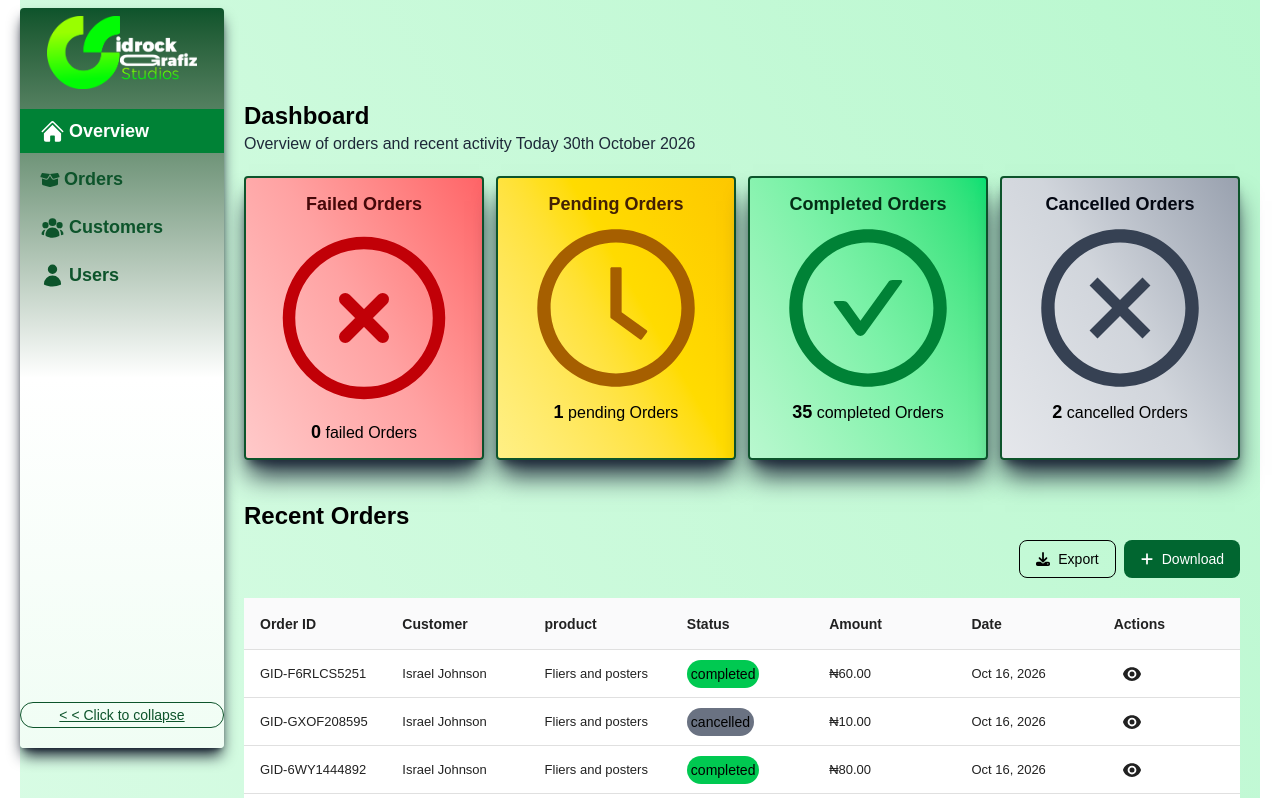
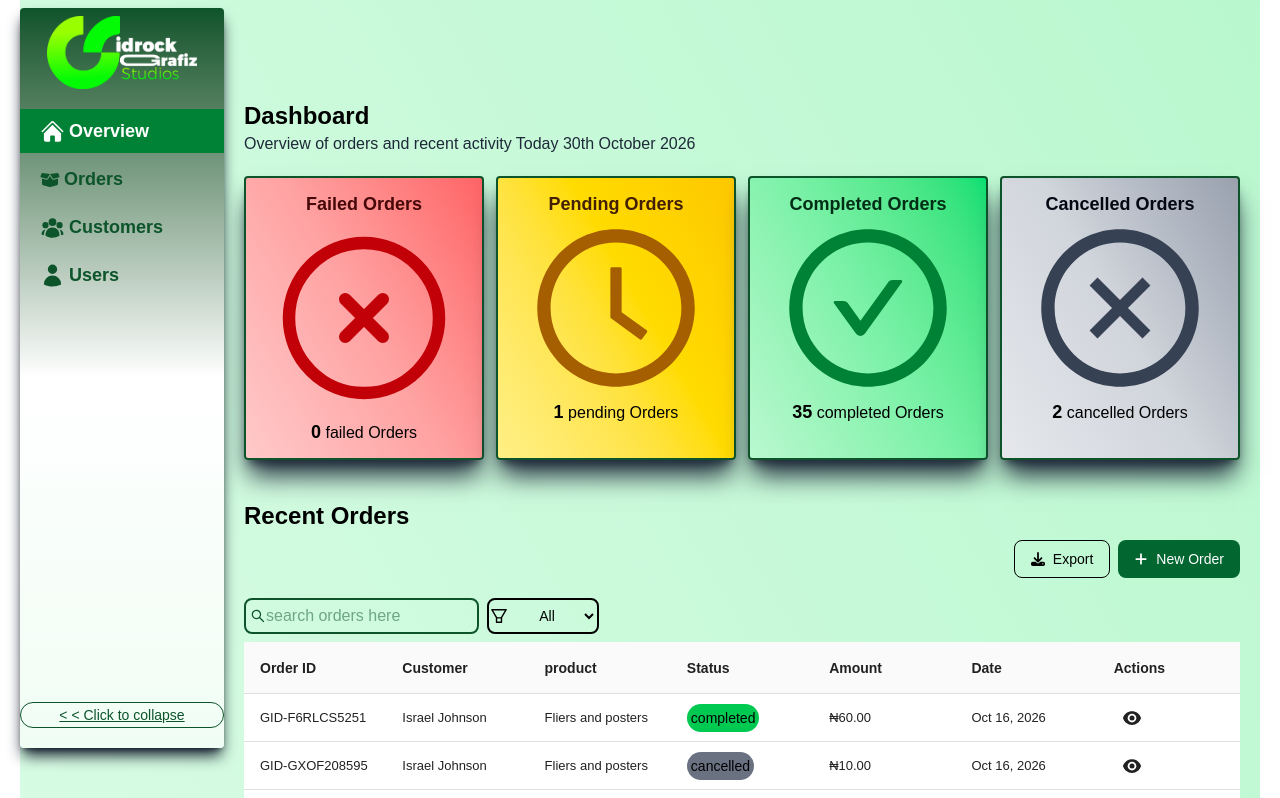
Before and after one commit to Eazyguy/Gidrock-Online-Printing, a Next.js app: page /dashboard/admin in a window 1280 px wide. Shown: the top 798 px of the page. Built offline with nearby package versions, Linux system fonts and the light colour scheme.

Commit message:
Search and filter functionalities

```diff
--- a/src/app/dashboard/admin/sections/RecentOrders.tsx
+++ b/src/app/dashboard/admin/sections/RecentOrders.tsx
@@ -1,4 +1,4 @@
-import { useState } from "react";
+import { useMemo, useState } from "react";
 import DataTable, { TableColumn } from "react-data-table-component";
 import { type orders } from "../types/ordersTypes";
 import { formatCurrency } from "@/app/(main)/products/configuration/formatCurrency";
@@ -7,8 +7,22 @@ import relativeTime from "dayjs/plugin/relativeTime";
 dayjs.extend(relativeTime);
 import { EyeIcon } from "@heroicons/react/24/solid";
 import { FaDownload, FaPlus } from "react-icons/fa6";
+import { AiOutlineSearch, AiOutlineFilter } from "react-icons/ai";
 
 const RecentOrders = ({ orders }: { orders: orders[] }) => {
+	const [search, setSearch] = useState<string>("");
+	const [filterStatus, setFilterStatus] = useState<string>("All");
+
+	const filter = useMemo(() => {
+		return orders.filter((o) => {
+			const marchSearch = `${o.gid} ${o.customer_name}`
+				.toLowerCase()
+				.includes(search.toLowerCase());
+			const marchFilter = filterStatus === "All" || o.status == filterStatus;
+			return marchSearch && marchFilter;
+		});
+	}, [orders, search, filterStatus]);
+
 	const columns = [
 		{ name: "Order ID", selector: (row: orders) => row.gid },
 		{ name: "Customer", selector: (row: orders) => row.customer_name },
@@ -67,13 +81,41 @@ const RecentOrders = ({ orders }: { orders: orders[] }) => {
 					<FaDownload /> Export
 				</button>
 				<button className="bg-green-800 text-white rounded-lg px-4 py-2 text-sm flex items-center gap-2 hover:bg-gray-100 hover:text-black">
-					<FaPlus /> Download
+					<FaPlus /> New Order
 				</button>
+			</div>
+
+			<div className="flex gap-2">
+				<div className="relative flex text-green-900 items-center rounded-lg border-green-900 border-2 p-1 min-w-16">
+					<AiOutlineSearch />{" "}
+					<input
+						type="search"
+						value={search}
+						placeholder="search orders here"
+						className="focus:border-0 focus:outline-0 min-w-15"
+						onChange={(e) => setSearch(e.target.value)}
+					/>
+				</div>
+				<div className="text-black rounded-lg border-2 flex items-center">
+					<AiOutlineFilter className="text-xl w-auto shrink" />
+					<select
+						value={filterStatus}
+						className=" text-sm text-black text-center border-green-900 focus:border-0 focus:outline-0"
+						aria-placeholder="filter by"
+						onChange={(e) => setFilterStatus(e.target.value)}
+					>
+						<option value={"All"}>All</option>
+						<option value={"pending"}>Pending</option>
+						<option value={"completed"}>Completed</option>
+						<option value={"failed"}>Failed</option>
+						<option value={"cancelled"}>Cancelled</option>
+					</select>
+				</div>
 			</div>
 
 			<DataTable
 				columns={columns}
-				data={orders}
+				data={filter}
 				highlightOnHover
 				resizable
 				customStyles={{
```
